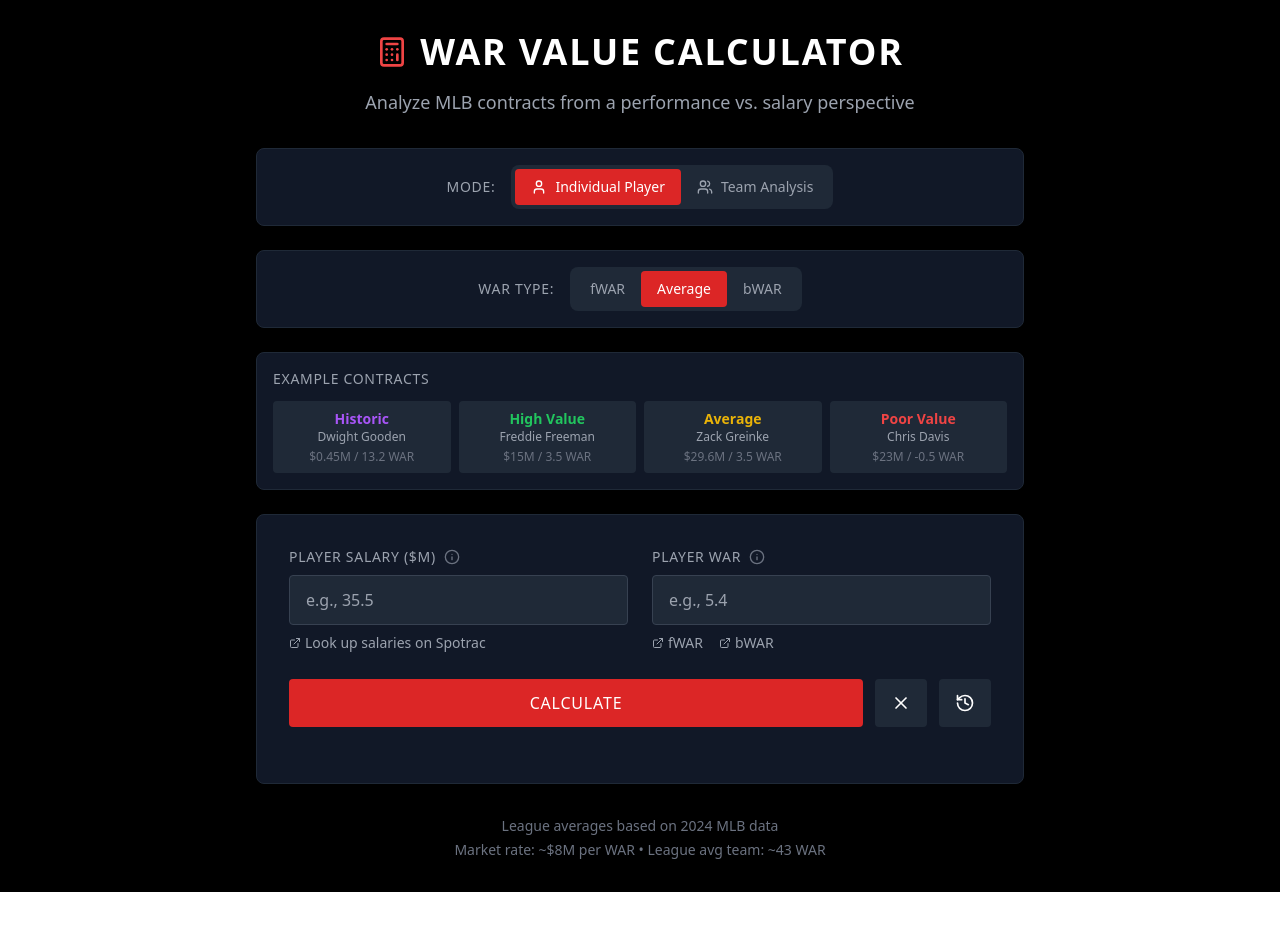
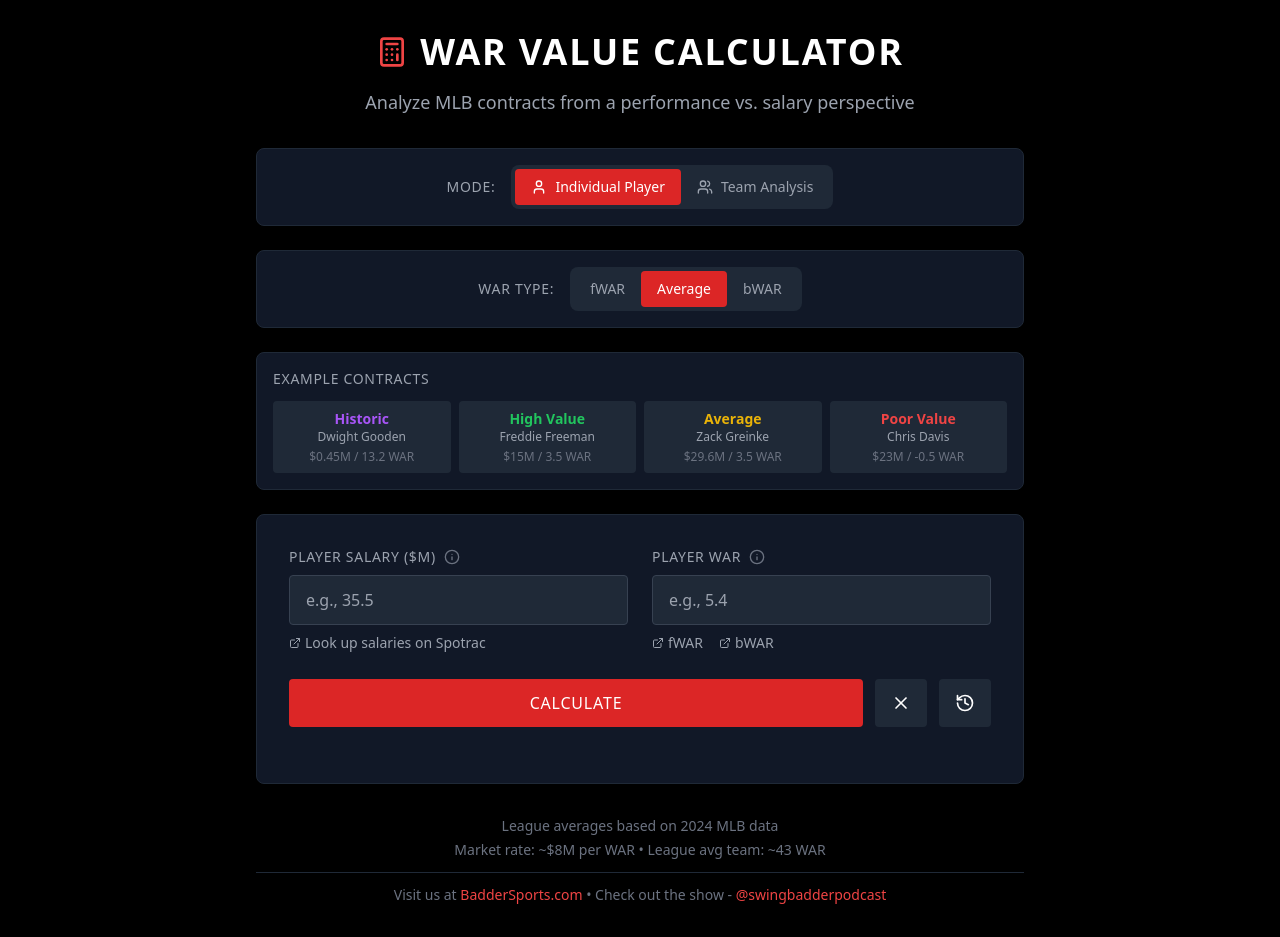
Before and after one commit to harnischllc/badder-calc, a React (Vite) app: page / in a window 1280 px wide. Before the commit the page ends 892 px from the top, so only its background shows below. Built offline with nearby package versions, Linux system fonts and the light colour scheme.

Commit message:
Update App.jsx

```diff
--- a/src/App.jsx
+++ b/src/App.jsx
@@ -190,7 +190,32 @@ const WARValueCalculator = () => {
         {/* Footer Info */}
         <div className="text-center mt-6 md:mt-8 text-gray-500 text-xs sm:text-sm">
           <p>League averages based on 2024 MLB data</p>
-          <p className="mt-1">Market rate: ~$8M per WAR • League avg team: ~43 WAR</p>
+          <p className="mt-1">
+            Market rate: ~${LEAGUE_DATA.marketRatePerWAR / 1000000}M per WAR •
+            League avg team: ~{LEAGUE_DATA.avgTeamWAR} WAR
+          </p>
+          <div className="mt-3 pt-3 border-t border-gray-800">
+            <p>
+              Visit us at{' '}
+              <a
+                href="https://baddersports.com"
+                target="_blank"
+                rel="noopener noreferrer"
+                className="text-red-500 hover:text-red-400 transition-colors"
+              >
+                BadderSports.com
+              </a>
+              {' '}• Check out the show -{' '}
+              <a
+                href="https://www.youtube.com/channel/UCvkFXHG5mZyQfsmmf7aU5lQ"
+                target="_blank"
+                rel="noopener noreferrer"
+                className="text-red-500 hover:text-red-400 transition-colors"
+              >
+                @swingbadderpodcast
+              </a>
+            </p>
+          </div>
         </div>
       </div>
     </div>
```
